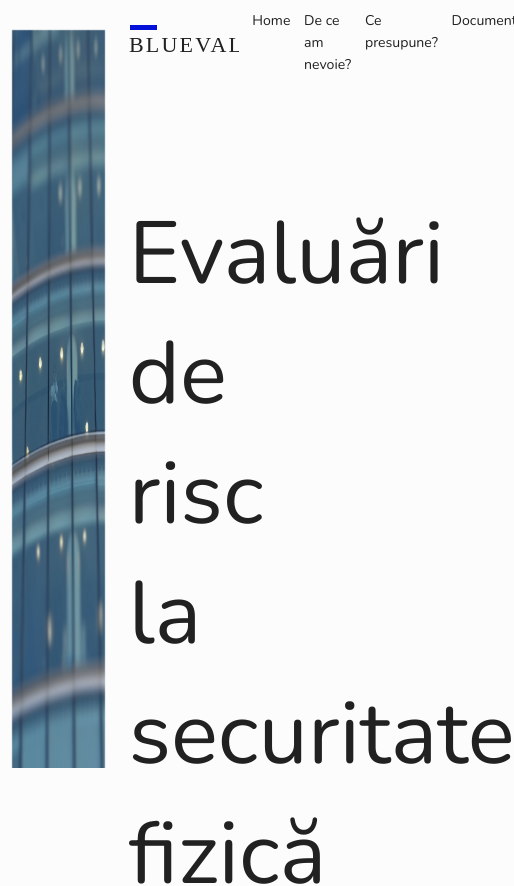
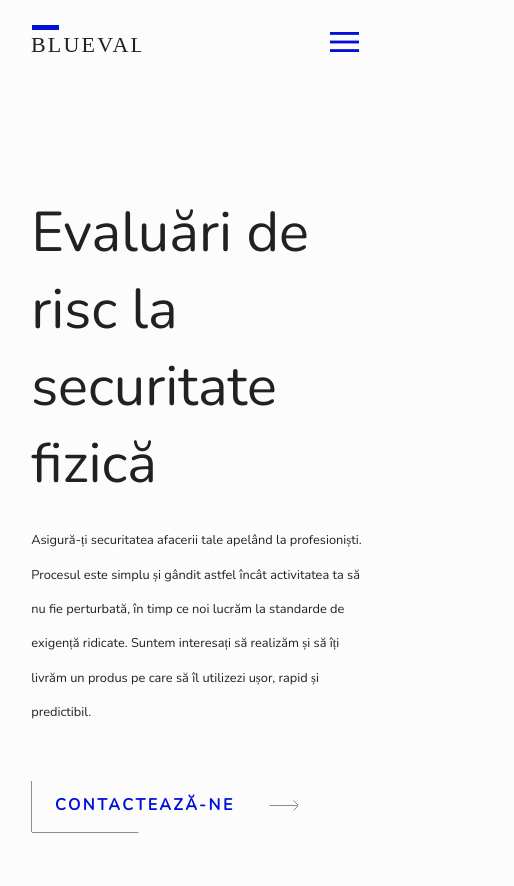
Before and after one commit to alex-robert888/blueval, a Vue app: page / in a window 390 px wide. Shown: the top 886 px of the page, 514 px wide, since content can reach past the window. Built offline with nearby package versions, Linux system fonts and the light colour scheme.

Commit message:
Hero section mobile version

```diff
--- a/src/assets/style/classes/_positioning.scss
+++ b/src/assets/style/classes/_positioning.scss
@@ -2,6 +2,10 @@
 .main-section {
     padding: 0 3vw;
     box-sizing: border-box;
+
+    @media all and (max-width: 864px) {
+        padding: 0 8vw;
+    }
 }
 
 .center {
--- a/src/components/TheHomePageHeader.vue
+++ b/src/components/TheHomePageHeader.vue
@@ -12,12 +12,8 @@
                     <li><a href="#contact">Contact</a></li>
                 </ul>
             </nav>
+            <img src="../assets/images/hamburger-menu-icon.svg" alt="">
         </div>
-        <!-- <ScrollIndicator
-            height="0.55vh"
-            color="#0311D8"
-            background="none"
-        /> -->
     </section>
 </template>
 
@@ -53,13 +49,30 @@
             background-color: $base-white;
 
             > img {
-                margin-left: 30vw;
+                &:first-of-type {
+                    margin-left: 30vw;
+                    @media all and (max-width: 864px) {
+                        margin-left: 0vw;
+                    }
+                }
+
+                &:last-of-type{
+                    width: 7.5vw;
+                    margin-left: auto;
+                    cursor: pointer;
+                    @media all and (min-width:  864px) {
+                        display: none;
+                    }
+                }
             }
 
             > h1 {
                 margin-left: auto;
             }
             > nav {
+                @media all and (max-width:  864px) {
+                    display: none;
+                }
                 margin-left: auto;
                 > ul {
                     list-style: none;
@@ -76,4 +89,5 @@
             }
         }
     }
+
 </style>
--- a/src/components/TheHomePageHeroSection.vue
+++ b/src/components/TheHomePageHeroSection.vue
@@ -28,7 +28,6 @@
 
 <style lang='scss' scoped>
     $the-hero-section-height: calc(100vh - #{$the-header-height});
-
 
     #wrapper-the-home-page-hero-section {
         margin-top: $the-header-height;
@@ -73,4 +72,33 @@
             margin-top: 6vh;
         }
     }
+
+    @media all and (max-width:  864px) {
+        #wrapper-the-home-page-hero-section {
+            > img {
+                display: none;
+            }
+
+            > article {
+                margin-left: 0vw;
+                margin-top: 13vh;
+
+                > h1, > h2 {
+                    width: 85vw;
+                }
+
+                > h1 {
+                    font-size: 3.5rem;
+                    font-weight: 100;
+                }
+
+                > h2 {
+                    font-weight: 100;
+                    margin-top: 2.5vh;
+                    font-size: 0.8rem;
+                    line-height: 2.15rem;
+                }
+            }
+        }
+    }
 </style>
```
Also changed, not shown: src/assets/images/hamburger-menu-icon.svg (added).
